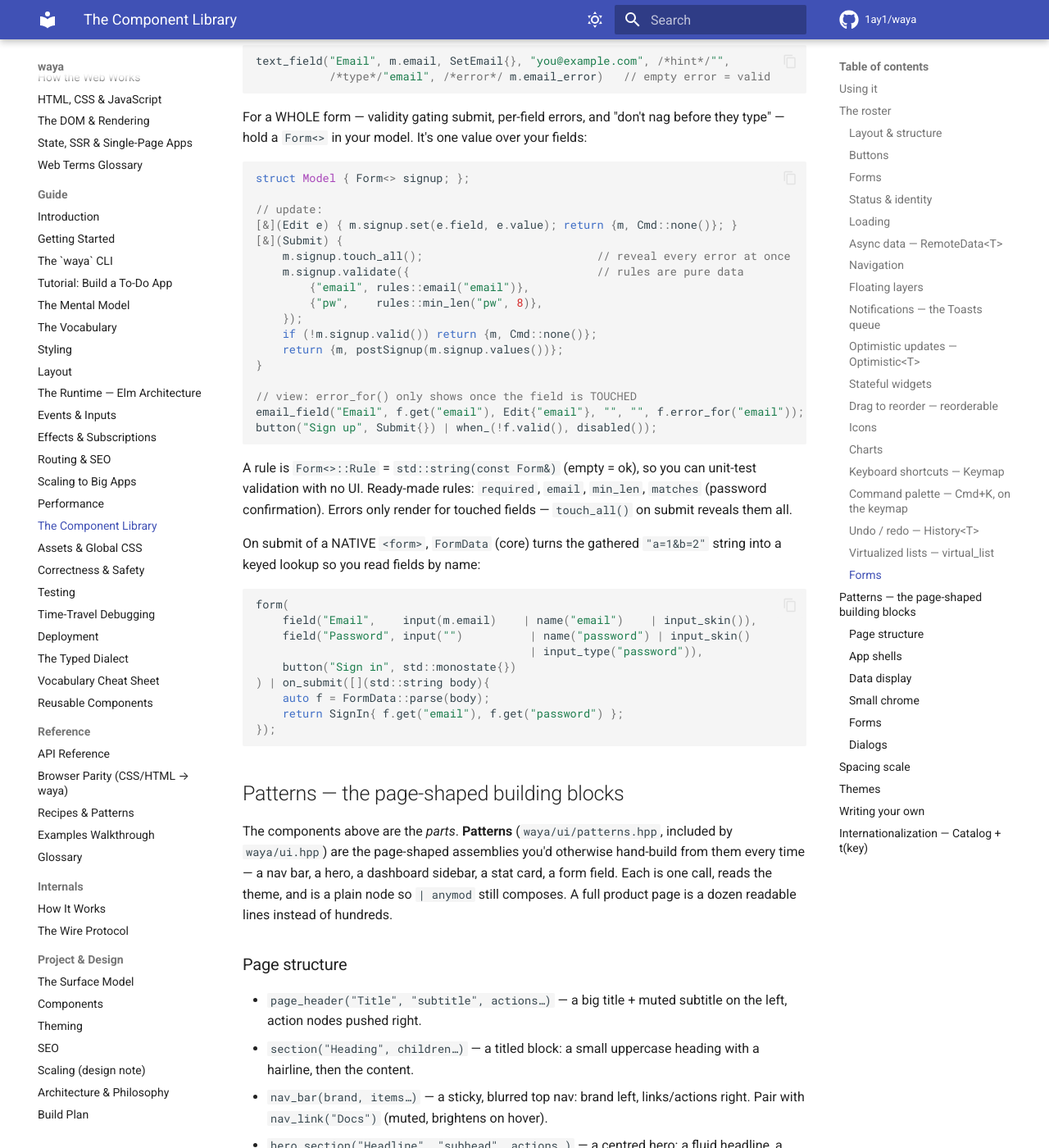
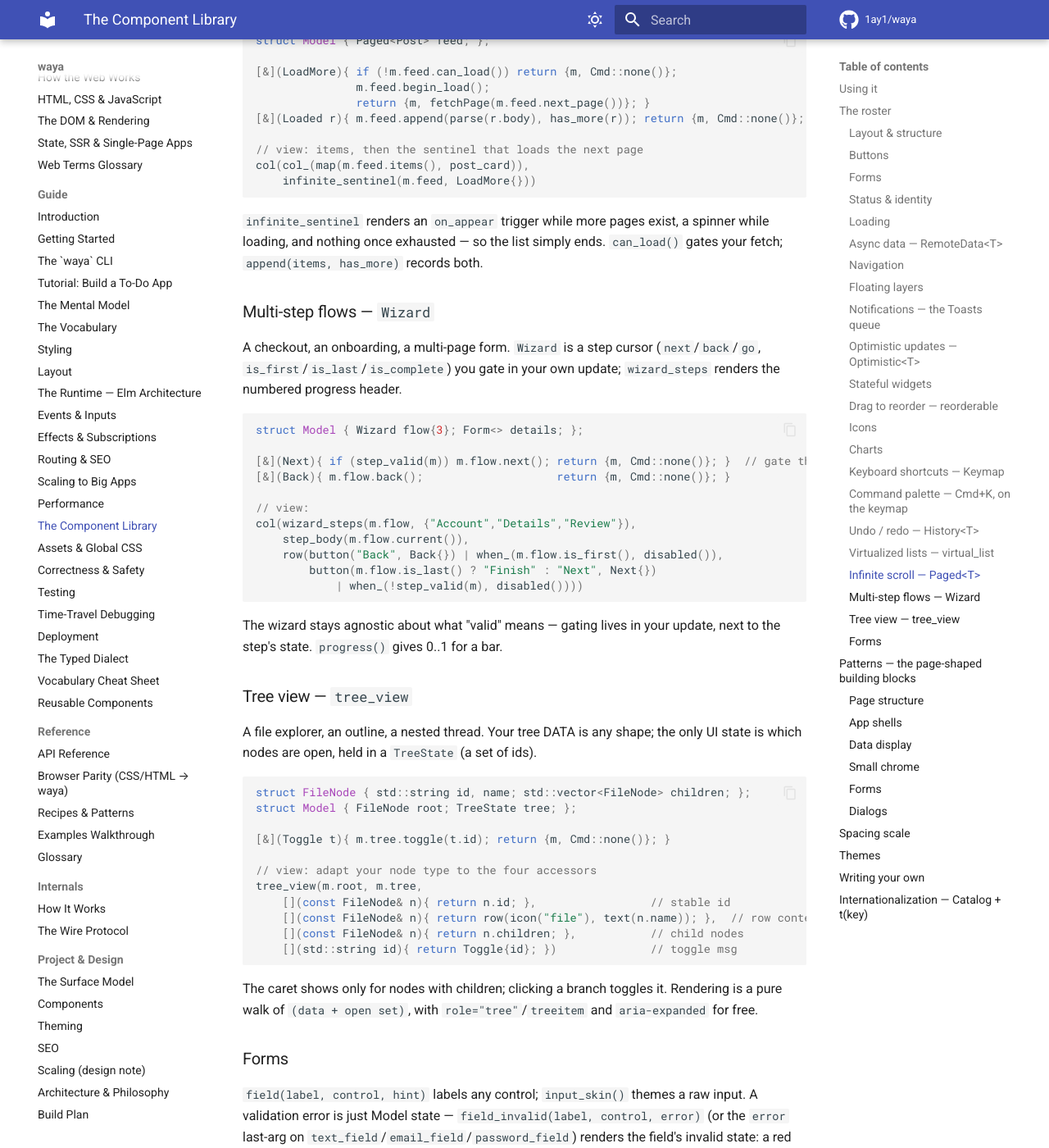
Before and after one commit to 1ay1/waya, an MkDocs documentation site: the page built from docs/14-components.md, in a window 1280 px wide and 1400 px high, scrolled down 8373 px. Shown: the whole window at 82% size. Built offline with MkDocs 1.6.1 and Material for MkDocs 9.7.7, drawn with Linux system fonts in a browser that asks for light colours; comment, search, counter and statistics services are not loaded; some of the changed text lies outside the part shown.

Commit message:
feat: Wizard + infinite scroll + tree view + clipboard-file paste
Four more concerns folded into values, each on an existing seam.

1. Wizard (ui/wizard.hpp) — a multi-step flow as a step cursor value.
   next/back/go (bounds-clamped), is_first/is_last/is_complete/progress.
   The wizard stays agnostic about "valid" — you gate next() in your own
   update, next to the step's state. wizard_steps() renders a numbered,
   labelled progressbar header from the wizard + labels.

2. Paged<T> + infinite_scroll (ui/infinite_scroll.hpp) — accumulate pages,
   load more on scroll, built on on_appear. Paged<T> holds the growing
   item list + loading/exhausted flags: begin_load() marks a fetch in
   flight (can_load() gates so a fast scroll can't stampede N requests),
   append(items, has_more) adds a page and records exhaustion. infinite_
   sentinel() renders an on_appear trigger while loadable, a spinner while
   loading, nothing when exhausted — the list just ends.

3. tree_view (ui/tree.hpp) — nested expand/collapse, expansion as state.
   TreeState is a set of open ids (toggle/expand/collapse); tree_view walks
   YOUR tree via four accessors (id/label/children/onToggle) and renders
   indented rows with a caret (only on branches), role=tree/treeitem +
   aria-expanded. Pure walk of (data + open set).

4. on_paste_file (node.hpp + client) — paste a screenshot / copied image
   onto a focusable node and it arrives in update() as a FileData, the same
   bytes path as on_file, no dialog. A new client paste listener reads
   clipboard files via FileReader and ships e<tok>|name|mime|base64
   (jsdom-verified: a pasted PNG -> "shot.png|image/png|<b64>"). Named
   on_paste_file to coexist with the existing text on_paste(Msg) in forms.

52 new assertions in test_widgets (wizard bounds/progress, paged load-
gating/exhaustion + sentinel states, tree nested reveal + aria, paste
FileData resolution). 31/31 ctest, client JS node --check clean.

````diff
--- a/docs/14-components.md
+++ b/docs/14-components.md
@@ -375,6 +375,75 @@ A million-row table costs ~30 built nodes per frame, not a million. Rows must be
 diff reuses DOM as you scroll, and the client throttles scroll reporting to one
 frame.
 
+### Infinite scroll — `Paged<T>`
+
+Pairs an `on_appear` sentinel with paginated fetching. `Paged<T>` accumulates
+pages, tracks whether a fetch is in flight (so a fast scroll can't stampede the
+server), and knows when the list is exhausted.
+
+```cpp
+struct Model { Paged<Post> feed; };
+
+[&](LoadMore){ if (!m.feed.can_load()) return {m, Cmd::none()};
+               m.feed.begin_load();
+               return {m, fetchPage(m.feed.next_page())}; }
+[&](Loaded r){ m.feed.append(parse(r.body), has_more(r)); return {m, Cmd::none()}; }
+
+// view: items, then the sentinel that loads the next page
+col(col_(map(m.feed.items(), post_card)),
+    infinite_sentinel(m.feed, LoadMore{}))
+```
+
+`infinite_sentinel` renders an `on_appear` trigger while more pages exist, a
+spinner while loading, and nothing once exhausted — so the list simply ends.
+`can_load()` gates your fetch; `append(items, has_more)` records both.
+
+### Multi-step flows — `Wizard`
+
+A checkout, an onboarding, a multi-page form. `Wizard` is a step cursor
+(`next`/`back`/`go`, `is_first`/`is_last`/`is_complete`) you gate in your own
+update; `wizard_steps` renders the numbered progress header.
+
+```cpp
+struct Model { Wizard flow{3}; Form<> details; };
+
+[&](Next){ if (step_valid(m)) m.flow.next(); return {m, Cmd::none()}; }  // gate the advance
+[&](Back){ m.flow.back();                    return {m, Cmd::none()}; }
+
+// view:
+col(wizard_steps(m.flow, {"Account","Details","Review"}),
+    step_body(m.flow.current()),
+    row(button("Back", Back{}) | when_(m.flow.is_first(), disabled()),
+        button(m.flow.is_last() ? "Finish" : "Next", Next{})
+            | when_(!step_valid(m), disabled())))
+```
+
+The wizard stays agnostic about what "valid" means — gating lives in your update,
+next to the step's state. `progress()` gives 0..1 for a bar.
+
+### Tree view — `tree_view`
+
+A file explorer, an outline, a nested thread. Your tree DATA is any shape; the
+only UI state is which nodes are open, held in a `TreeState` (a set of ids).
+
+```cpp
+struct FileNode { std::string id, name; std::vector<FileNode> children; };
+struct Model { FileNode root; TreeState tree; };
+
+[&](Toggle t){ m.tree.toggle(t.id); return {m, Cmd::none()}; }
+
+// view: adapt your node type to the four accessors
+tree_view(m.root, m.tree,
+    [](const FileNode& n){ return n.id; },                 // stable id
+    [](const FileNode& n){ return row(icon("file"), text(n.name)); },  // row content
+    [](const FileNode& n){ return n.children; },           // child nodes
+    [](std::string id){ return Toggle{id}; })              // toggle msg
+```
+
+The caret shows only for nodes with children; clicking a branch toggles it.
+Rendering is a pure walk of `(data + open set)`, with `role="tree"`/`treeitem`
+and `aria-expanded` for free.
+
 ### Forms
 
 `field(label, control, hint)` labels any control; `input_skin()` themes a raw
@@ -522,7 +591,10 @@ card(
 - `textarea_field(…)` — a resizable multiline field.
 - `select_field(label, {options}, chosen, to_msg, hint?)` — a labelled dropdown.
 - `file_field(label, to_msg, accept?, hint?)` — a labelled file picker;
-  `to_msg` maps the picked `FileData` (name/mime/decoded bytes) to a Msg.
+  `to_msg` maps the picked `FileData` (name/mime/decoded bytes) to a Msg. The
+  same bytes-in-your-update path serves `on_paste_file(fn)` — paste a screenshot
+  or copied image onto any focusable node and it arrives as a `FileData`, no
+  dialog.
 - `switch_field(title, desc, on, msg)` — a settings row: title + description on
   the left, a toggle on the right.
 - `checkbox_field(label, on, msg)` — a checkbox + clickable inline label.
````
Also changed, not shown: 7 other files.
